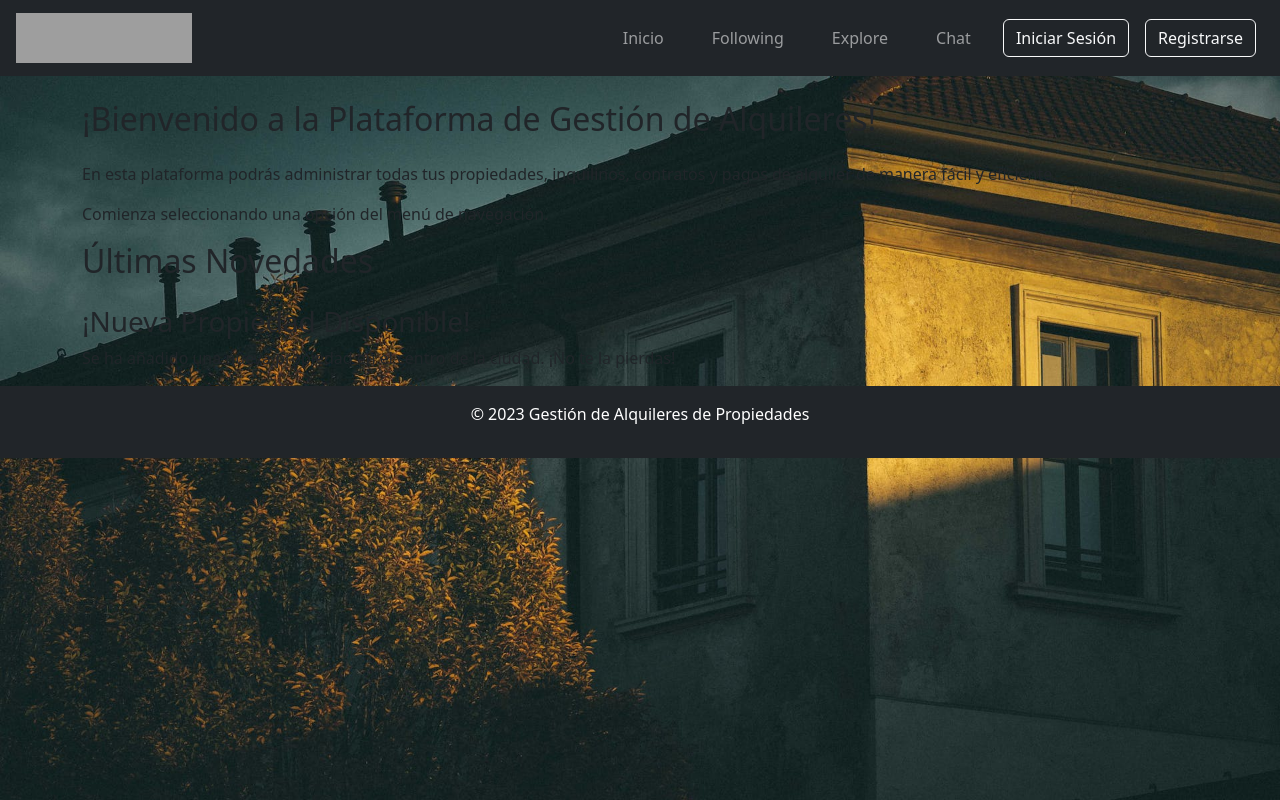
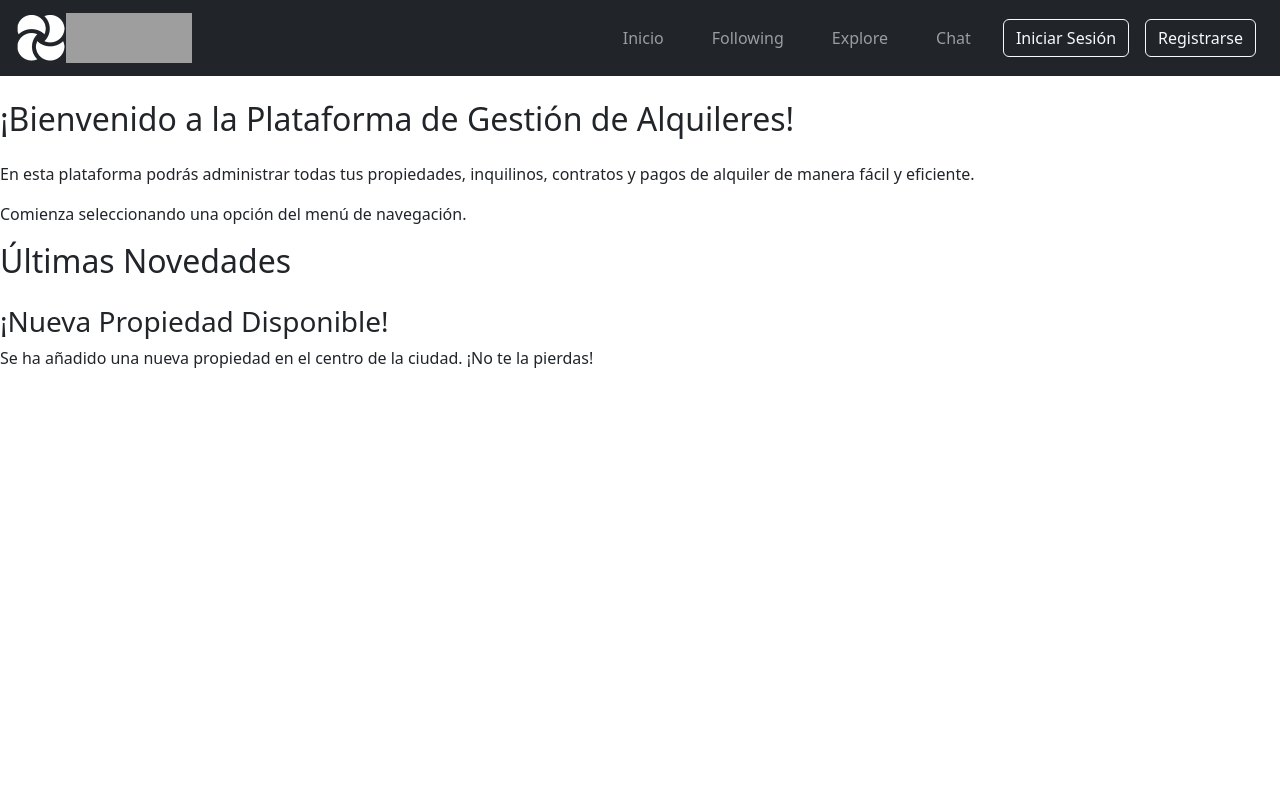
Before and after one commit to Pacoocabreraa00/Rentify, a React (Vite) app: page / in a window 1280 px wide. Shown: the top 800 px of the page. Built offline with nearby package versions, Linux system fonts and the light colour scheme; grey boxes are pictures that could not be loaded.

Commit message:
arreglo fallitos

```diff
--- a/src/App.css
+++ b/src/App.css
@@ -0,0 +1,3 @@
+.containerApp{
+    height: 100vh;
+}
--- a/src/App.jsx
+++ b/src/App.jsx
@@ -1,4 +1,3 @@
-import React from "react";
 import Navbar from "./components/templates/Navbar";
 import Footer from "./components/templates/Footer";
 import Login from "./components/Login";
@@ -15,8 +14,6 @@ function App() {
       <Routes>
         <Route path="/login" element={<Login />} />
         <Route path="/registro" element={<SignIn />} />
-        <Route path="/login" element={<Login />} />
-        <Route path="/login" element={<Login />} />
         <Route path="/" element={<Home />} />
         <Route path="*" element={<NotFound />} /> {/* Ruta para manejar páginas no encontradas */}
       </Routes>
--- a/src/components/Home.jsx
+++ b/src/components/Home.jsx
@@ -1,9 +1,8 @@
 // Footer.jsx
-import React from "react";
 
 function Home() {
   return (
-    <main className="container mt-4">
+    <main className="containerApp mt-4">
         <section>
             <h2 className="mb-4">¡Bienvenido a la Plataforma de Gestión de Alquileres!</h2>
             <p>En esta plataforma podrás administrar todas tus propiedades, inquilinos, contratos y pagos de alquiler de manera fácil y eficiente.</p>
--- a/src/components/Login.jsx
+++ b/src/components/Login.jsx
@@ -1,8 +1,9 @@
-import React from "react";
 import logo from "../assets/logo.png";
-import './styles/login.css'
+import './styles/login.css';
 function Login() {
   return (
+    <body className="loginBody">
+
     <main className="form-signin w-100 m-auto">
       <form>
         <div className="container d-flex justify-content-center">
@@ -22,7 +23,7 @@ function Login() {
             id="floatingInput"
             placeholder="name@example.com"
           />
-          <label for="floatingInput">Correo electronico</label>
+          <label htmlFor="floatingInput">Correo electronico</label>
         </div>
         <div className="form-floating">
           <input
@@ -31,7 +32,7 @@ function Login() {
             id="floatingPassword"
             placeholder="Password"
           />
-          <label for="floatingPassword">Contraseña</label>
+          <label htmlFor="floatingPassword">Contraseña</label>
         </div>
         <div className="form-check text-start my-3">
           <input
@@ -40,7 +41,7 @@ function Login() {
             value="remember-me"
             id="flexCheckDefault"
           />
-          <label className="form-check-label text-white" for="flexCheckDefault">
+          <label className="form-check-label text-white" htmlFor="flexCheckDefault">
             Recuerdame
           </label>
         </div>
@@ -49,5 +50,6 @@ function Login() {
         </button>
       </form>
     </main>
+    </body>
   );}
   export default Login
--- a/src/components/SignIn.jsx
+++ b/src/components/SignIn.jsx
@@ -1,4 +1,3 @@
-import React from "react";
 import "./styles/login.css";
 import logo from "../assets/logo.png";
 function SignIn() {
@@ -23,7 +22,7 @@ function SignIn() {
             name="nombre"
             placeholder="Nombre"
           />
-          <label for="nombre">Nombre</label>
+          <label htmlFor="nombre">Nombre</label>
         </div>
         <div className="form-floating">
           <input
@@ -33,7 +32,7 @@ function SignIn() {
             name="apellido"
             placeholder="Apellidos"
           />
-          <label for="apellido">Apellidos</label>
+          <label htmlFor="apellido">Apellidos</label>
         </div>
         <div className="form-floating">
           <input
@@ -43,7 +42,7 @@ function SignIn() {
             name="email"
             placeholder="name@example.com"
           />
-          <label for="email">Correo electronico</label>
+          <label htmlFor="email">Correo electronico</label>
         </div>
         <div className="form-floating">
           <input
@@ -53,7 +52,7 @@ function SignIn() {
             name="password"
             placeholder="Password"
           />
-          <label for="password">Contraseña</label>
+          <label htmlFor="password">Contraseña</label>
         </div>
         <div className="form-floating">
           <select id="nacionalidad" name="nacionalidad" className="form-select">
@@ -87,7 +86,7 @@ function SignIn() {
             <option value="eslovenia">Eslovenia</option>
             <option value="suiza">Suiza</option>
           </select>
-          <label for="nacionalidad">Nacionalidad</label>
+          <label htmlFor="nacionalidad">Nacionalidad</label>
         </div>
         <button className="btn btn-primary w-100 py-2 mt-3" type="submit">
           Registrarse{" "}
--- a/src/components/styles/login.css
+++ b/src/components/styles/login.css
@@ -1,7 +1,6 @@
-html,body{
+.loginBody{
   width: 100%;
-  height: 100vh;
-  background-image: url('../../assets/pexels-francesco-ungaro-7127064.jpg');
+  background-image: url('../../assets/fondo.jpg');
   background-position: center;
   background-repeat: no-repeat;
   background-size: cover;
--- a/src/components/templates/Footer.jsx
+++ b/src/components/templates/Footer.jsx
@@ -1,10 +1,9 @@
 // Footer.jsx
-import React from "react";
 
 function Footer() {
   return (
     <footer className="bg-dark text-white py-3 text-center ">
-      <p>&copy; 2023 Gestión de Alquileres de Propiedades</p>
+      <p>&copy; 2024 Gestión de Alquileres de Propiedades</p>
     </footer>
   );
 }
--- a/src/components/templates/Navbar.jsx
+++ b/src/components/templates/Navbar.jsx
@@ -1,6 +1,5 @@
-import React from "react";
 import { Link } from "react-router-dom";
-import logo from "../assets/logo.png";
+import logo from "../../assets/logo.png";
 
 function Navbar() {
   return (
--- a/src/components/templates/NotFound.jsx
+++ b/src/components/templates/NotFound.jsx
@@ -1,4 +1,3 @@
-import React from "react";
 
 function NotFound() {
   return <h1>404 - Not Found</h1>;
```
Also changed, not shown: src/assets/fondo.jpg (renamed from src/assets/pexels-francesco-ungaro-7127064.jpg).
